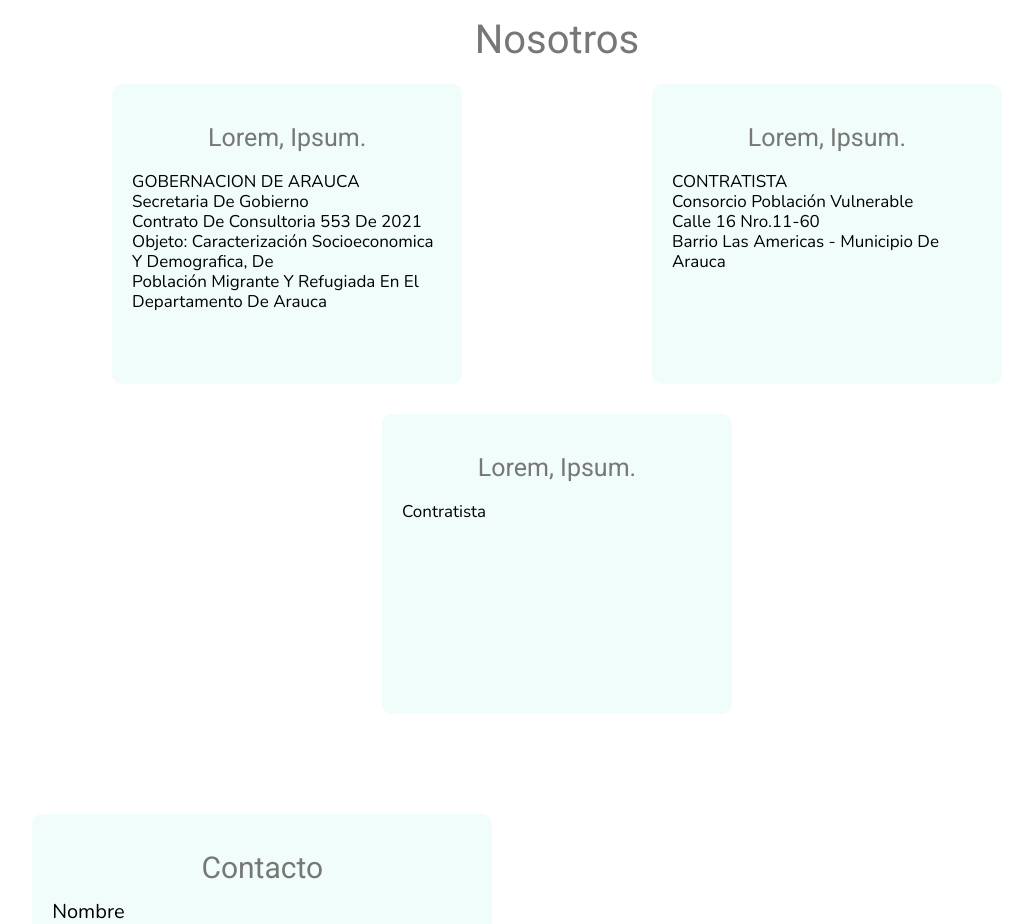
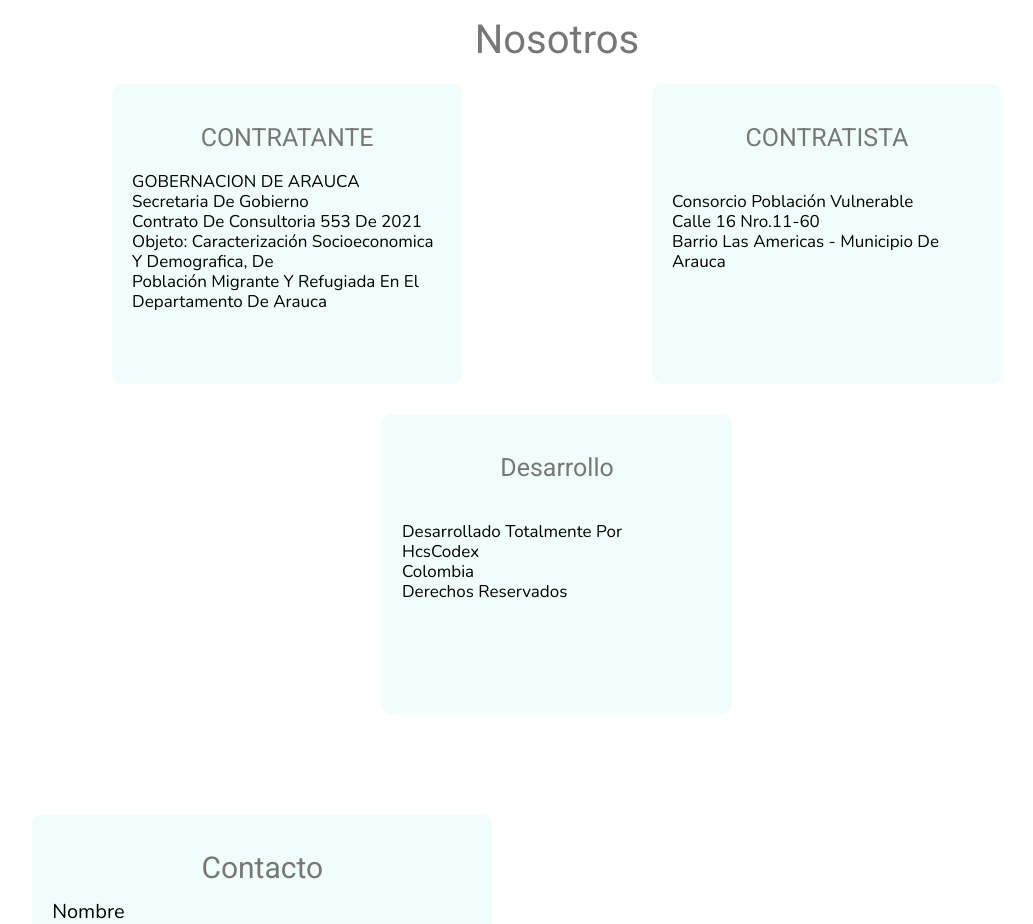
Before and after one commit to Christianlazo11/Frontend_Migrantes, an Angular app: page /inicio in a window 1280 px wide. Shown: the part 1200-2124 px from the top of the page, without its empty margins (83-1116 px from the left). Built offline with nearby package versions, Linux system fonts and the light colour scheme; a web font is replaced by a local one.

Commit message:
acualizaHD050120227

```diff
--- a/src/app/templates/home/home.component.html
+++ b/src/app/templates/home/home.component.html
@@ -82,7 +82,7 @@
   <h3>Nosotros</h3>
   <div class="content">
     <div class="card">
-      <h3>Lorem, ipsum.</h3>
+      <h3>CONTRATANTE</h3>
       <p>
         GOBERNACION DE ARAUCA <br/>
         Secretaria de Gobierno<br/>
@@ -92,9 +92,9 @@
       </p>
     </div>
     <div class="card">
-      <h3>Lorem, ipsum.</h3>
+      <h3>CONTRATISTA</h3>
       <p>
-        CONTRATISTA<br/>
+        <br/>
         Consorcio Población Vulnerable<br/>
         Calle 16 Nro.11-60<br/>
         Barrio Las Americas - Municipio de Arauca<br/>
@@ -102,9 +102,12 @@
       </p>
     </div>
     <div class="card">
-      <h3>Lorem, ipsum.</h3>
+      <h3>Desarrollo</h3><br/>
       <p>
-        Contratista
+        Desarrollado totalmente por <br/>
+        hcsCodex<br/>
+        Colombia<br/>
+        Derechos reservados
       </p>
     </div>
   </div>
```
